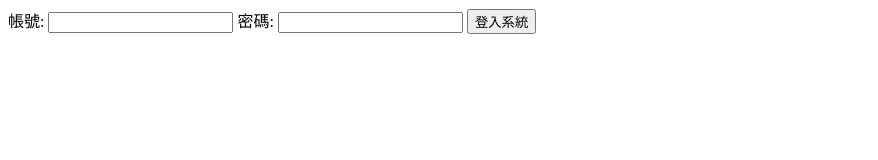
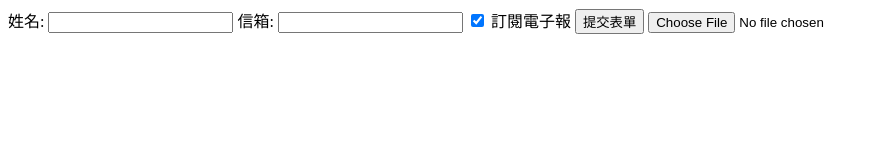
Before and after one commit to j8504151750/FullStackWebDevelopment, a plain HTML site: page pages/表單.html in a window 1280 px wide. Shown: the whole page, without its empty margins (0-878 px from the left). Drawn offline with Linux system fonts and the light colour scheme.

Commit message:
checkbox,email,file

```diff
--- a/pages/表單.html
+++ b/pages/表單.html
@@ -7,14 +7,15 @@
 </head>
 <body>
     <form action=" " method="post">
-        <!-- <label for="名字">姓名:</label>
-        <input id="名字" type="text" name="姓名"/> -->
-        <!-- <button type="submit">提交表單</button> -->
-        <label for="email">帳號:</label>
-        <input id="email" type="text" name="email"/>
-        <label for="password">密碼:</label>
-        <input type="password" name="password" id="password">
-        <button type="submit">登入系統</button>
+        <label for="名字">姓名:</label>
+        <input id="名字" type="text" name="姓名"/>
+        <label for="信箱">信箱:</label>
+        <input id="信箱" type="email" name="email" required/>
+        <input id="電子報" type="checkbox" checked name="電子報" value="訂閱">
+        <label for="電子報">訂閱電子報</label>
+        <button type="submit">提交表單</button>
+        <input type="file">
+
     </form>
 </body>
 </html>
```
